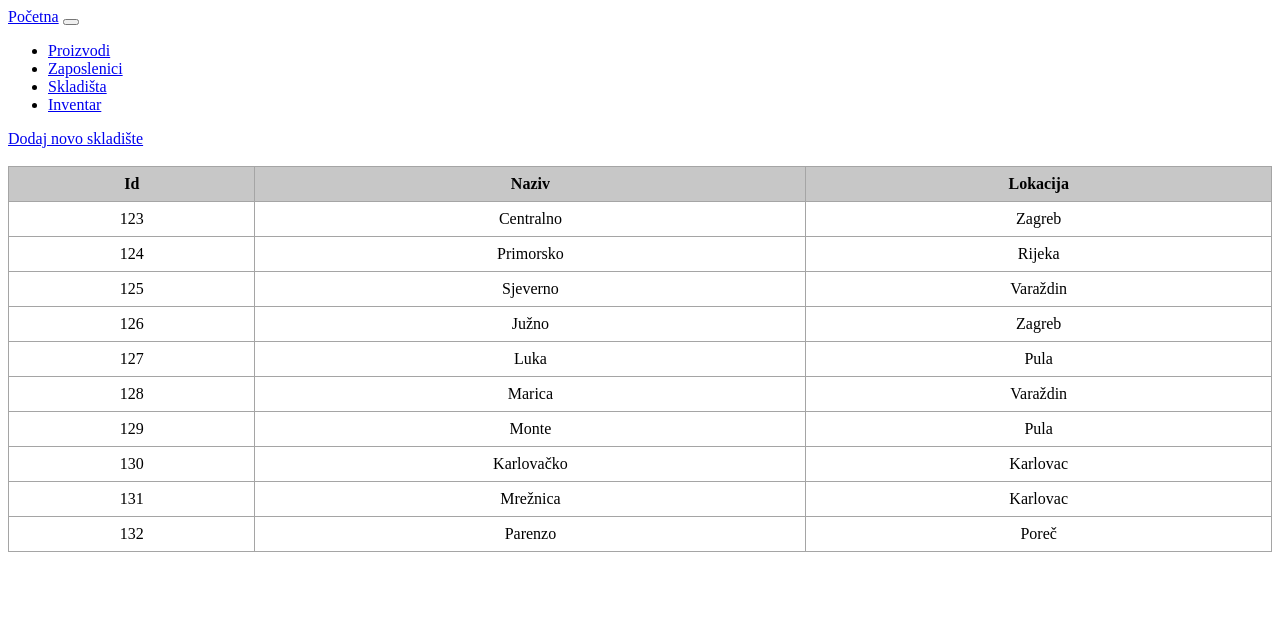
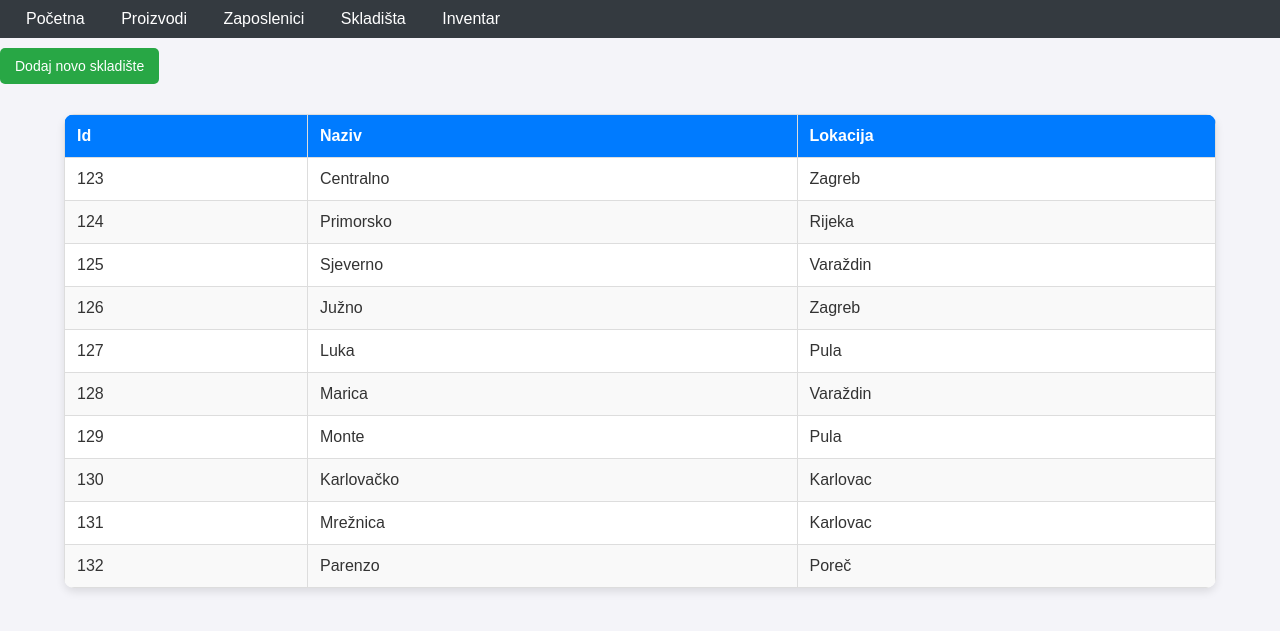
Before and after one commit to LukaRitosa/BazaSkladiste, a Flask app: page /skladista in a window 1280 px wide. Shown: the top 631 px of the page. Run offline with Flask 3, Linux system fonts and the light colour scheme; data comes from the database, SQL or seed files in the repository; some libraries are stand-ins or nearby versions.

Commit message:
Update get_skladista.html

```diff
--- a/final_mozda/templates/get_skladista.html
+++ b/final_mozda/templates/get_skladista.html
@@ -1,50 +1,96 @@
 <!DOCTYPE html>
-<html>
+<html lang="en">
 <head>
+    <meta charset="UTF-8">
+    <meta name="viewport" content="width=device-width, initial-scale=1.0">
     <title>Skladišta</title>
     <style>
+        body {
+            font-family: Arial, sans-serif;
+            margin: 0;
+            padding: 0;
+            background-color: #f4f4f9;
+            color: #333;
+        }
+
+        nav {
+            background-color: #343a40;
+            padding: 10px;
+        }
+
+        nav a {
+            color: white;
+            text-decoration: none;
+            padding: 8px 16px;
+            font-size: 16px;
+        }
+
+        nav a:hover {
+            background-color: #575757;
+        }
+
+        .btn {
+            display: inline-block;
+            background-color: #28a745;
+            color: white;
+            text-decoration: none;
+            padding: 10px 15px;
+            border-radius: 5px;
+            font-size: 14px;
+            margin: 10px 0;
+        }
+
+        .btn:hover {
+            background-color: #218838;
+        }
+
         table {
             border-collapse: collapse;
-            width: 100%;
+            width: 90%;
+            margin: 20px auto;
+            box-shadow: 0 4px 8px rgba(0, 0, 0, 0.1);
+            background-color: white;
+            border-radius: 10px;
+            overflow: hidden;
         }
+
         th, td {
-            border: 1px solid #a5a5a5;
-            padding: 8px;
-            text-align: center;
+            border: 1px solid #ddd;
+            padding: 12px;
+            text-align: left;
         }
+
         th {
-            background-color: #c7c7c7;
+            background-color: #007bff;
+            color: white;
+            font-weight: bold;
         }
+
+        tr:nth-child(even) {
+            background-color: #f9f9f9;
+        }
+
+        tr:hover {
+            background-color: #f1f1f1;
+        }
+
     </style>
 </head>
 <body>
+
     <nav class="navbar navbar-expand-lg navbar-dark">
         <div class="container-fluid">
             <a class="navbar-brand" href="{{ url_for('index') }}">Početna</a>
-            <button class="navbar-toggler" type="button" data-bs-toggle="collapse" data-bs-target="#navbarSupportedContent"
-                aria-controls="navbarSupportedContent" aria-expanded="false" aria-label="Toggle navigation">
-                <span class="navbar-toggler-icon"></span>
-            </button>
-            <div class="collapse navbar-collapse" id="navbarSupportedContent">
-                <ul class="navbar-nav me-auto mb-2 mb-lg-0">
-                    <li class="nav-item">
-                        <a class="nav-link" href="{{ url_for('proizvodi_get') }}">Proizvodi</a>
-                    </li>
-                    <li class="nav-item">
-                        <a class="nav-link" href="{{ url_for('zaposlenici_get') }}" >Zaposlenici</a>
-                    </li>
-                    <li class="nav-item">
-                        <a class="nav-link" href="{{ url_for('get_skladista') }}" >Skladišta</a>
-                    </li>
-                    <li class="nav-item">
-                        <a class="nav-link" href="{{ url_for('inventar_get') }}" >Inventar</a>
-                </ul>
-            </div>
+            <a href="{{ url_for('proizvodi_get') }}">Proizvodi</a>
+            <a href="{{ url_for('zaposlenici_get') }}">Zaposlenici</a>
+            <a href="{{ url_for('get_skladista') }}">Skladišta</a>
+            <a href="{{ url_for('inventar_get') }}">Inventar</a>
         </div>
     </nav>
 
-    <a href="{{ url_for('get_insert_form') }}" class="btn btn-primary">Dodaj novo skladište</a>
-    <br><br>
+    <div class="button-container">
+        <a href="{{ url_for('get_insert_form') }}" class="btn">Dodaj novo skladište</a>
+    </div>
 
     <table>
         <thead>
@@ -64,5 +110,6 @@
             {% endfor %}
         </tbody>
     </table>
+
 </body>
 </html>
```
